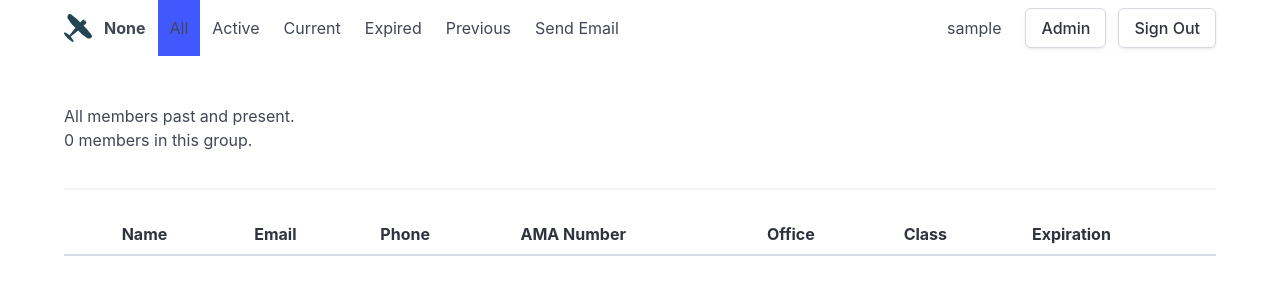
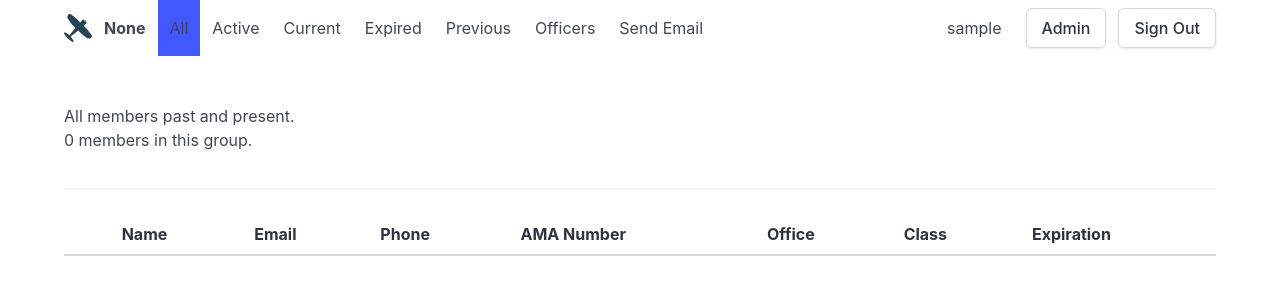
Before and after one commit to tortxof/rc-club-members-2, a Django app: page /members/ in a window 1280 px wide. Shown: the top 300 px of the page. Run offline with Django 5.2, Linux system fonts and the light colour scheme; the visitor is signed in with stand-in values (Sample User, id 1); lists and menus that the app fills with data are empty.

Commit message:
Add officers group

```diff
--- a/members_base/forms.py
+++ b/members_base/forms.py
@@ -13,6 +13,7 @@ class SendEmailForm(forms.Form):
             ("current", "Current"),
             ("expired", "Expired"),
             ("previous", "Previous"),
+            ("officers", "Officers")
         ),
     )
     from_email_user = forms.CharField()
--- a/members_base/models.py
+++ b/members_base/models.py
@@ -52,6 +52,9 @@ class MemberQuerySet(models.QuerySet):
         if datetime.date.today().month <= 3:
             return self.previous()
         return self.current()
+
+    def officers(self):
+        return self.filter(offices__isnull=False)
 
     def mailto_url(self):
         emails = ",".join(member.email for member in self if member.email)
--- a/members_base/templates/members_base/base.html
+++ b/members_base/templates/members_base/base.html
@@ -70,6 +70,12 @@
             >
               Previous
             </a>
+            <a
+              class="navbar-item{% if url_name == 'members_officers' %} is-active{% endif %}"
+              href="{% url 'members_officers' %}"
+            >
+              Officers
+            </a>
             {% endif %}
             {% if user.is_staff %}
             <a
--- a/members_base/templates/members_base/member_list.html
+++ b/members_base/templates/members_base/member_list.html
@@ -15,6 +15,8 @@
         <p>Members that have not paid dues for the curent year.</p>
         {% elif url_name == 'members_previous' %}
         <p>Members that paid dues for the previous or current year.</p>
+        {% elif url_name == 'members_officers' %}
+        <p>Members that hold a club office.</p>
         {% endif %}
         <p>{{ object_list|length }} {{ object_list|pluralize:"member,members" }} in this group.</p>
     </div>
--- a/members_base/urls.py
+++ b/members_base/urls.py
@@ -25,6 +25,7 @@ urlpatterns = [
         views.MembersPreviousListView.as_view(),
         name="members_previous",
     ),
+    path("members-officers/", views.MembersOfficersListView.as_view(), name="members_officers"),
     path("members/", views.MembersListView.as_view(), name="members"),
     path("members/<uuid:pk>", views.MemberDetailView.as_view(), name="member_detail"),
     path("ama-verify/<uuid:pk>", views.ama_verify, name="ama_verify"),
--- a/members_base/views.py
+++ b/members_base/views.py
@@ -131,6 +131,8 @@ def download_xlsx(request, group):
             queryset = Member.objects.expired()
         case "previous":
             queryset = Member.objects.previous()
+        case "officers":
+            queryset = Member.objects.officers()
         case _:
             messages.error(request, "Invalid group selection.")
             return redirect("index")
@@ -249,6 +251,8 @@ def send_email_prepare(request):
                     queryset = Member.objects.expired()
                 case "previous":
                     queryset = Member.objects.previous()
+                case "officers":
+                    queryset = Member.objects.officers()
 
             recipient_variables = {}
 
@@ -388,6 +392,14 @@ class MembersPreviousListView(LoginRequiredMixin, ListView):
         context["member_group"] = "previous"
         return context
 
+class MembersOfficersListView(LoginRequiredMixin, ListView):
+    queryset = Member.objects.officers().order_by("last_name", "first_name")
+
+    def get_context_data(self, **kwargs):
+        context = super().get_context_data(**kwargs)
+        context["member_group"] = "officers"
+        return context
+
 
 class MemberDetailView(LoginRequiredMixin, DetailView):
     model = Member
```
